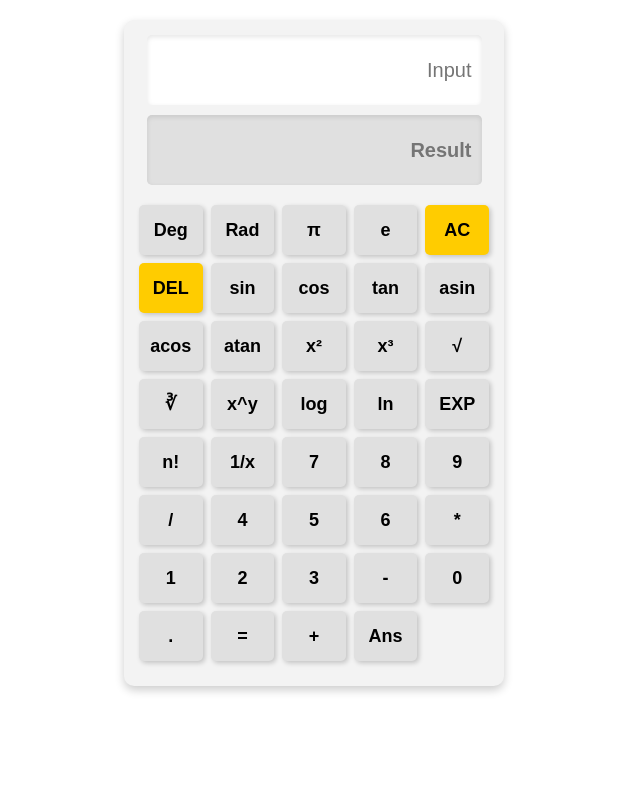
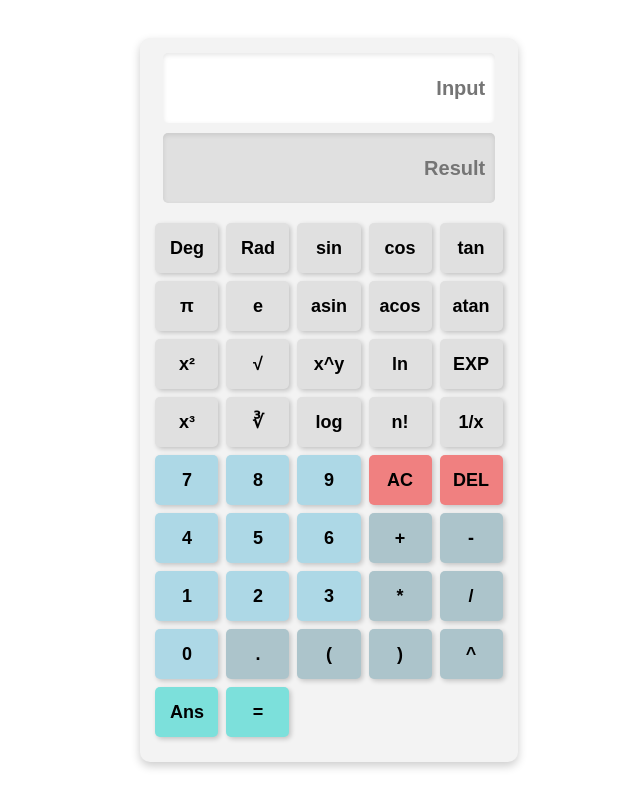
Before and after one commit to Angelo-Ando/Sci-Cal, a React (Vite) app: page / in a window 1280 px wide. Shown: the whole page, without its empty margins (326-966 px from the left). Built offline with nearby package versions, Linux system fonts and the light colour scheme.

Commit message:
few enhancements but still incomplete

```diff
--- a/src/App.css
+++ b/src/App.css
@@ -1,3 +1,11 @@
+body {
+  display: flex;
+  justify-content: center;
+  align-items: center;
+  height: 100vh;
+  margin: 0;
+}
+
 .calculator-container {
   width: 100%;
   max-width: 350px;
@@ -16,6 +24,7 @@
   height: 50px;
   text-align: right;
   font-size: 20px;
+  font-weight: bold;
   margin-bottom: 10px;
   padding: 10px;
   border: none;
@@ -50,24 +59,44 @@
 }
 
 button:hover {
-    background-color: #d0d0d0;
+  filter: brightness(85%);
 }
 
 button:active {
   transform: scale(0.95);
 }
 
-  button:nth-child(5),
-  button:nth-child(6) {
-    background-color: #ffcc00;
-    color: black;
+.numRemovers {
+  background-color: lightcoral;
 }
 
-  button:nth-child(5):hover,
-  button:nth-child(6):hover {
-    background-color: #e6b800;
+.numRemovers:hover {
+  filter: brightness(80%);
 }
 
+.btn-num {
+  background-color: lightblue;
+}
+
+.btn-num:hover {
+  filter: brightness(80%);
+}
+
+.operator {
+  background-color: rgb(172, 196, 203);
+}
+
+.operator:hover {
+  filter: brightness(80%);
+}
+
+.btn-results {
+  background-color: rgb(124, 224, 219);
+}
+
+.btn-results:hover {
+  filter: brightness(80%);
+}
 
 @media (max-width: 400px) {
   .buttons {
--- a/src/App.jsx
+++ b/src/App.jsx
@@ -17,14 +17,17 @@ const ScientificCalculator = () => {
           .replace(/atan\(/g, "Math.atan(")
           .replace(/(\d+)\s*\(/g, "$1*(");
 
-
         expression = expression
           .replace(/Math\.sin\(/g, "Math.sin((Math.PI/180)*")
           .replace(/Math\.cos\(/g, "Math.cos((Math.PI/180)*")
           .replace(/Math\.tan\(/g, "Math.tan((Math.PI/180)*");
 
+        expression = expression
+          .replace(/--/g, '+')  // Handle double minus
+          .replace(/\+-/g, '-')  // Handle plus-minus
+          .replace(/-\+/g, '-')  // Handle minus-plus
+
         let computedResult = eval(expression);
-
 
         expression = expression
           .replace(/Math\.asin\(/g, "(180/Math.PI)*Math.asin(")
@@ -84,7 +87,7 @@ const ScientificCalculator = () => {
       return;
     }
 
-    if (value === "x^y") {
+    if (value === "x^y" || value === "^") {
       setInput(input + "**");
       return;
     }
@@ -129,7 +132,28 @@ const ScientificCalculator = () => {
     }
 
     if (value === "Ans") {
-      setInput(input + result);
+      setInput(result);  // Replace input with result
+      setResult(""); // Clear result after transferring to input
+      return;
+    }
+
+    if (value === "(") {
+      setInput(input + "(");
+      return;
+    }
+
+    if (value === ")") {
+      setInput(input + ")");
+      return;
+    }
+
+    if (value === "acos") {
+      try {
+        const computedResult = Math.acos(eval(input));
+        setResult(computedResult.toFixed(4));
+      } catch {
+        setResult("Error");
+      }
       return;
     }
 
@@ -155,15 +179,51 @@ const ScientificCalculator = () => {
 
       <div className="buttons">
         {[
-          "Deg", "Rad", "π", "e", "AC", "DEL",
-          "sin", "cos", "tan", "asin", "acos", "atan",
-          "x²", "x³", "√", "∛", "x^y", "log", "ln",
-          "EXP", "n!", "1/x", "7", "8", "9", "/",
-          "4", "5", "6", "*", "1", "2", "3", "-",
-          "0", ".", "=", "+", "Ans"
-        ].map((btn) => (
-          <button key={btn} onClick={() => handleButtonClick(btn)}>
-            {btn}
+          { label: "Deg", className: "numSymbols" },
+          { label: "Rad", className: "numSymbols" },
+          { label: "sin", className: "numSymbols" },
+          { label: "cos", className: "numSymbols" },
+          { label: "tan", className: "numSymbols" },
+          { label: "π", className: "numSymbols" },
+          { label: "e", className: "numSymbols" },
+          { label: "asin", className: "numSymbols" },
+          { label: "acos", className: "numSymbols" },
+          { label: "atan", className: "numSymbols" },
+          { label: "x²", className: "numSymbols" },
+          { label: "√", className: "numSymbols" },
+          { label: "x^y", className: "numSymbols" },
+          { label: "ln", className: "numSymbols" },
+          { label: "EXP", className: "numSymbols" },
+          { label: "x³", className: "numSymbols" },
+          { label: "∛", className: "numSymbols" },
+          { label: "log", className: "numSymbols" },
+          { label: "n!", className: "numSymbols" },
+          { label: "1/x", className: "numSymbols" },
+          { label: "7", className: "btn-num" },
+          { label: "8", className: "btn-num" },
+          { label: "9", className: "btn-num" },
+          { label: "AC", className: "numRemovers" },
+          { label: "DEL", className: "numRemovers" },
+          { label: "4", className: "btn-num" },
+          { label: "5", className: "btn-num" },
+          { label: "6", className: "btn-num" },
+          { label: "+", className: "operator" },
+          { label: "-", className: "operator" },
+          { label: "1", className: "btn-num" },
+          { label: "2", className: "btn-num" },
+          { label: "3", className: "btn-num" },
+          { label: "*", className: "operator" },
+          { label: "/", className: "operator" },
+          { label: "0", className: "btn-num" },
+          { label: ".", className: "operator" },
+          { label: "(", className: "operator" },
+          { label: ")", className: "operator" },
+          { label: "^", className: "operator" },
+          { label: "Ans", className: "btn-results" },
+          { label: "=", className: "btn-results" }
+        ].map(({ label, className }) => (
+          <button key={label} className={className} onClick={() => handleButtonClick(label)}>
+            {label}
           </button>
         ))}
       </div>
```
Lines whose indentation alone changed are shown as unchanged.
